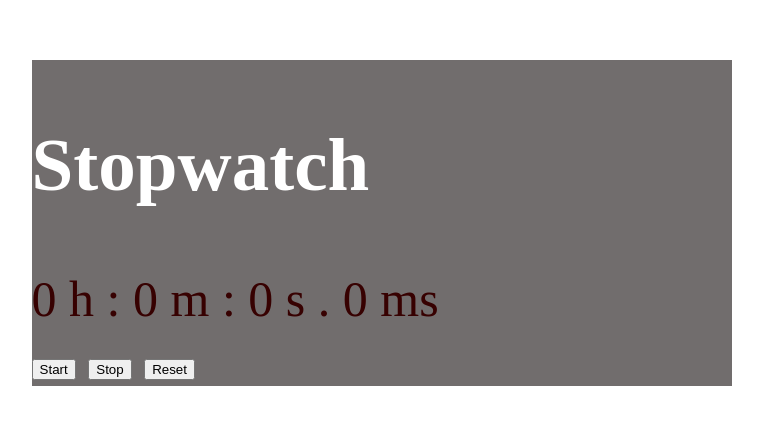
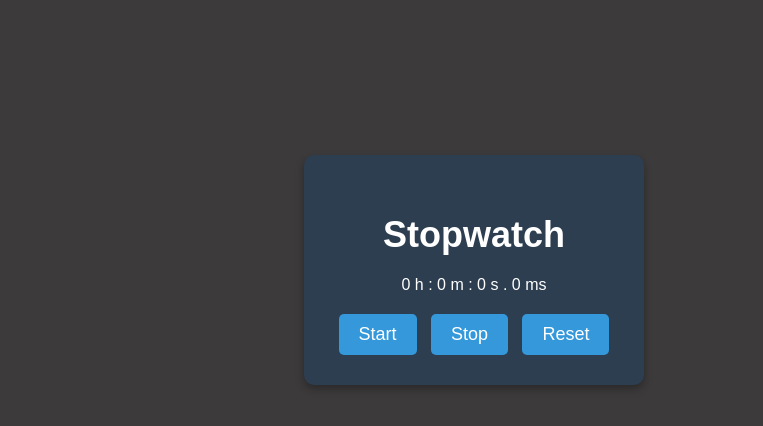
Before and after one commit to imayushshivam/stopwatch, a plain HTML site: page index.html in a window 1280 px wide. Shown: the part 138-564 px from the top of the page, without its empty margins (166-929 px from the left). Drawn offline with Linux system fonts and the light colour scheme.

Commit message:
Final: added color n aniamtion , , visual enhanced

```diff
--- a/style.css
+++ b/style.css
@@ -1,18 +1,81 @@
+body {
+  background-color: #3c3a3a;
+  font-family: Arial, sans-serif;
+}
+
 .container {
   display: flex;
+  justify-content: center;
+  align-items: center;
+  height: 100vh;
 }
 
 #stopwatch-area {
-  background-color: rgba(62, 57, 57, 0.734);
+  background-color: #2c3e50;
   color: #fff;
-  margin: 15%;
-  min-width: 700px;
-  font-size: 50px;
+  padding: 30px;
+  border-radius: 10px;
+  box-shadow: 0 4px 8px rgba(0, 0, 0, 0.3);
+  text-align: center;
+}
+
+h2 {
+  font-size: 36px;
+  margin-bottom: 20px;
+  color: #fff;
+}
+
+#watch-area {
+  display: flex;
   justify-content: center;
   align-items: center;
+  margin-bottom: 20px;
 }
-#watch-area {
-  color: rgb(55, 1, 1);
-  justify-content: center;
-  align-items: center;
+
+#time-display {
+  font-size: 48px;
+  font-weight: bold;
 }
+
+.labels {
+  display: flex;
+  justify-content: space-between;
+  margin-top: 10px;
+}
+
+.labels span {
+  font-size: 14px;
+  color: #ccc;
+}
+
+.buttons button {
+  background-color: #3498db;
+  color: white;
+  padding: 10px 20px;
+  border: none;
+  border-radius: 5px;
+  margin: 0 5px;
+  cursor: pointer;
+  font-size: 18px;
+  transition: background-color 0.3s;
+}
+
+.buttons button:hover {
+  background-color: #2980b9;
+}
+
+@keyframes glow {
+  0% {
+    box-shadow: 0 0 10px 3px rgba(52, 152, 219, 0.7);
+  }
+  50% {
+    box-shadow: 0 0 20px 6px rgba(52, 152, 219, 0.9);
+  }
+  100% {
+    box-shadow: 0 0 10px 3px rgba(52, 152, 219, 0.7);
+  }
+}
+
+.buttons button:focus {
+  animation: glow 1.5s infinite alternate;
+}
```
